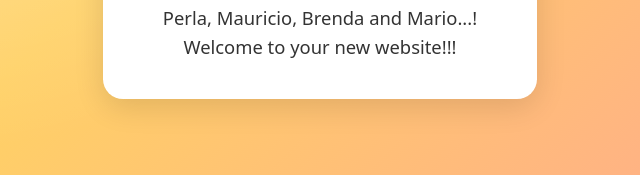
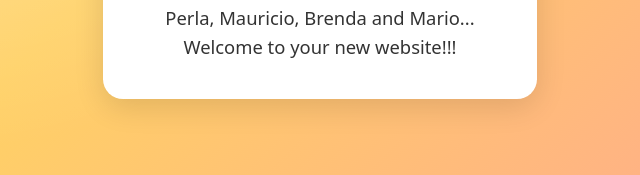
Before and after one commit to mariolizarraga-pikabite/pikabite-site, a website: page index.html in a window 1280 px wide. Shown: the part 429-604 px from the top of the page, 320-960 px from the left. Drawn offline with Linux system fonts and the light colour scheme.

Commit message:
Test branch

```diff
--- a/index.html
+++ b/index.html
@@ -3,7 +3,7 @@
 <head>
   <meta charset="utf-8">
   <meta name="viewport" content="width=device-width, initial-scale=1">
-  <title>PikaBite — Hello there</title>
+  <title>PikaBite — Hello there!</title>
   <style>
     html, body {height: 100%; margin: 0; font-family: system-ui, -apple-system, Segoe UI, Roboto, Helvetica, Arial, sans-serif;}
     .wrap {display: grid; place-items: center; height: 100%; background: radial-gradient(circle at 20% 10%, #fff6, transparent 40%), linear-gradient(135deg,#ffe08a,#ffd166 40%,#ffaf87 80%);}
@@ -21,7 +21,7 @@
     <div class="card">
       <div class="tag">PikaBite</div>
       <h1>Hello there 👋</h1>
-      <p>Perla, Mauricio, Brenda and Mario...!</p>
+      <p>Perla, Mauricio, Brenda and Mario...</p>
       <p>Welcome to your new website!!!</p>
     </div>
   </div>
```
